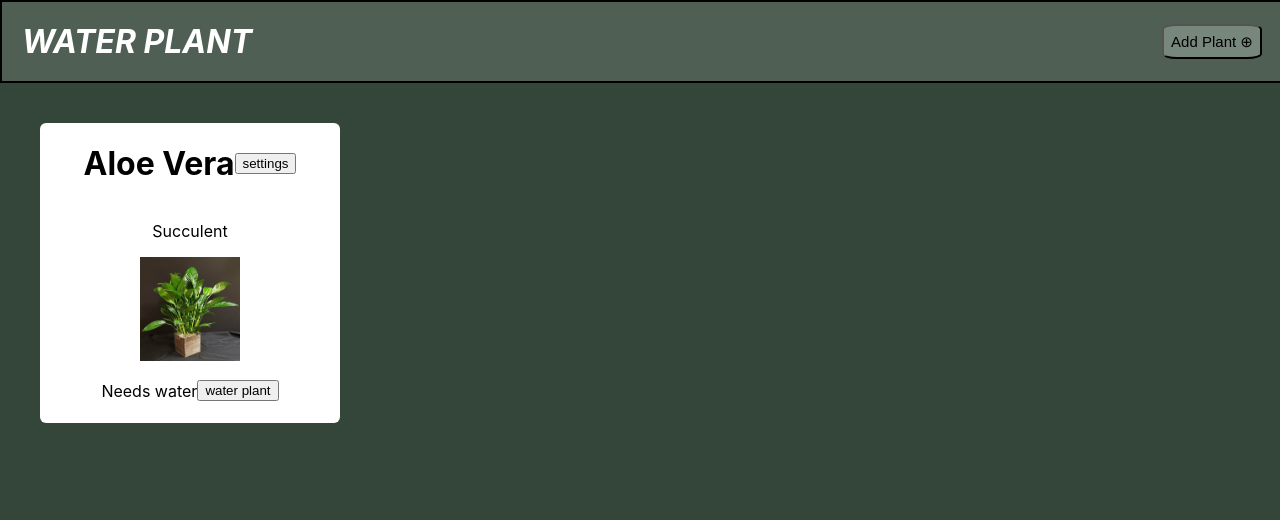
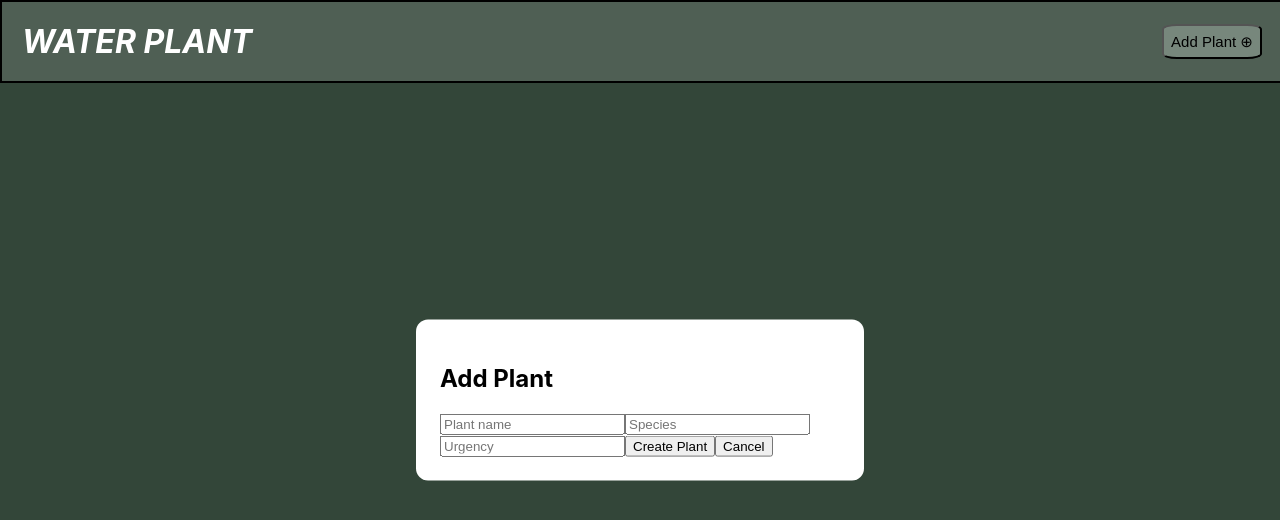
Before and after one commit to CamBlackwell/DesignAssignment2, a React (Create React App) app in the folder assingment2/: page / in a window 1280 px wide. Both pictures are taken after a click on the button "Add Plant ⊕". Shown: the top 520 px of the page. Built offline with nearby package versions, Linux system fonts and the light colour scheme.

Commit message:
working add plant button with form

```diff
--- a/assingment2/src/App.css
+++ b/assingment2/src/App.css
@@ -1,5 +1,18 @@
 
-/* css for the cards */
+
+
+/*css for the submit form*/
+.AddPlantForm {
+  position: fixed;
+  top: 50%;
+  left: 50%;
+  transform: translate(-50%, -50%);
+  width: 400px;
+  padding: 24px;
+  background-color: white;
+  border-radius: 12px;
+}
+/* css for the plant cards */
 .plant-image {
   width: 100px;
   height: auto;
--- a/assingment2/src/App.js
+++ b/assingment2/src/App.js
@@ -1,13 +1,15 @@
 import './App.css';
-import react, {use, useState} from 'react';
+import  {useState} from 'react';
 import Header from './components/Header';
 import PlantCard from './components/PlantCard';
 import CardContainer from './components/CardContainer';
+import AddPlantForm from './components/AddPlantForm';
 
 function App() {
 
 
   const [plants, setPlants]= useState([]);
+  const [showForm, setShowForm] = useState(false);
 
   function addPlant(newPlant) {
     setPlants([...plants, newPlant]);
@@ -16,7 +18,17 @@ function App() {
   return (
 
    <div className='App'>
-    <Header onAddplant = {addPlant}/>
+    <Header onOpenForm={() => setShowForm(true)} />
+
+      {showForm && (
+        <AddPlantForm
+          onAddPlant={addPlant}
+          onClose={() => setShowForm(false)}
+        />
+      )}
+
+
+
     <CardContainer>
      {plants.map((plant, index) => (
   <PlantCard
--- a/assingment2/src/components/AddPlantForm.jsx
+++ b/assingment2/src/components/AddPlantForm.jsx
@@ -0,0 +1,61 @@
+import {useState} from "react";
+
+function AddPlantForm({onAddPlant, onClose}) {
+
+const [formData, setFormData] = useState({
+    name: "",
+    species: "",
+    urgency: "",
+});
+
+function handleChange(e) {
+    setFormData({
+      ...formData,
+      [e.target.name]: e.target.value
+    });
+  }
+
+  function handleSubmit(e) {
+  e.preventDefault();
+
+    onAddPlant(formData);
+    onClose();
+}
+
+return (
+    <div className = "AddPlantForm">
+      <form onSubmit = {handleSubmit}>
+        <h2>Add Plant</h2>
+
+        <input
+          name="name"
+          placeholder="Plant name"
+          value={formData.name}
+          onChange={handleChange}
+        />
+
+        <input
+          name="species"
+          placeholder="Species"
+          value={formData.species}
+          onChange={handleChange}
+        />
+
+        <input
+          name="urgency"
+          placeholder="Urgency"
+          value={formData.urgency}
+          onChange={handleChange}
+        />
+
+        <button type="submit">Create Plant</button>
+
+        <button type="button" onClick={onClose}>
+          Cancel
+        </button>
+      </form>
+    </div>
+  );
+}
+
+export default AddPlantForm
--- a/assingment2/src/components/header.jsx
+++ b/assingment2/src/components/header.jsx
@@ -1,14 +1,10 @@
-function Header({onAddplant}) {
+function Header({onOpenForm}) {
   return (
     <div className="header-box">
         <h1>WATER PLANT</h1>
 
         <button className="Add-plant" onClick={() =>
-          onAddplant({
-            name: "Aloe Vera",
-            species: "Succulent",
-            urgency: "Needs water"
-          })
+          onOpenForm({})
         }
  >Add Plant ⊕ </button>
 
```
